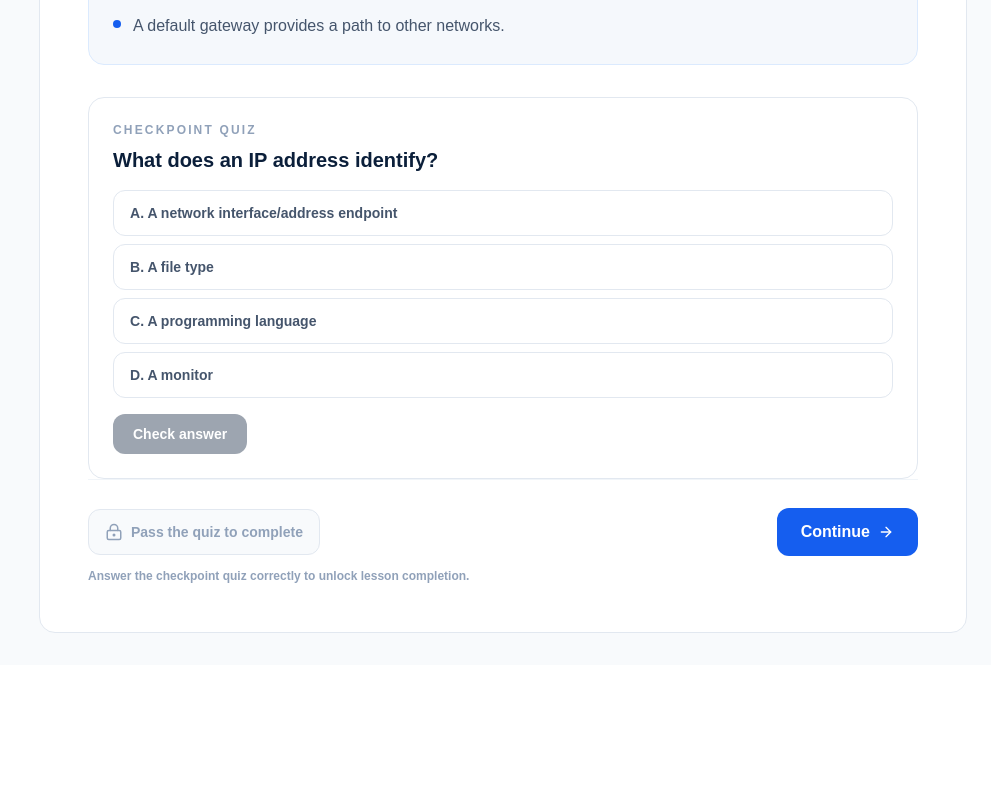
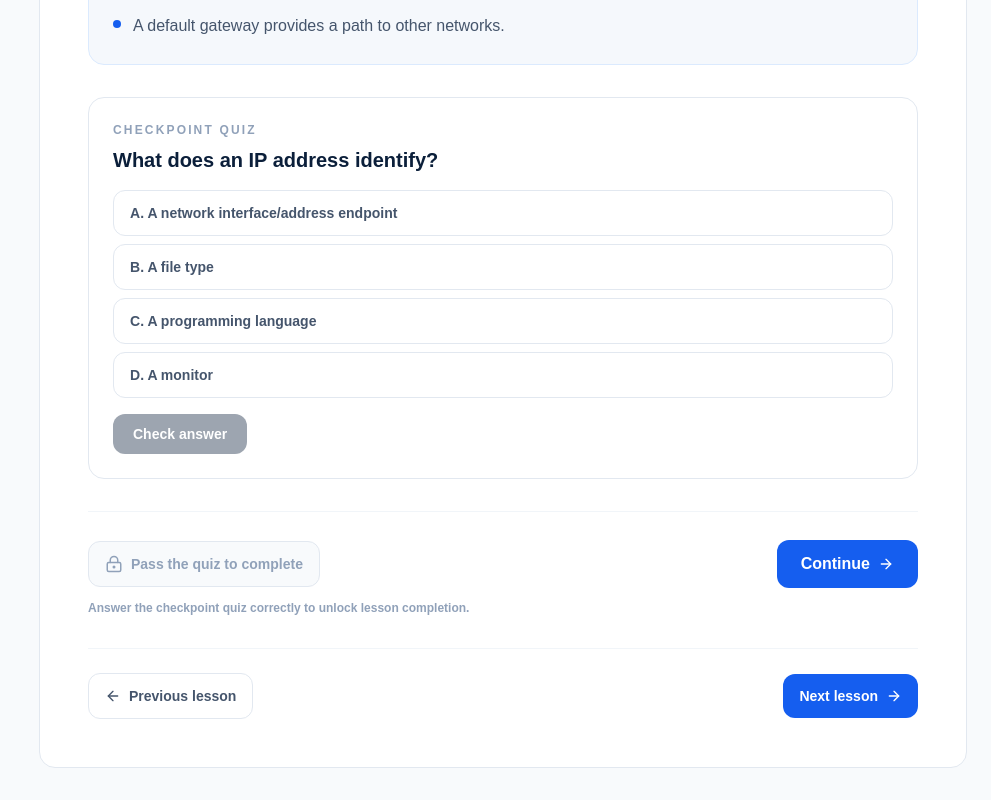
Before and after one commit to utechdev2/utech-learning-platform, a Next.js app: page /learn/computer-networking/ip-addressing in a window 1280 px wide. Shown: the part 455-1255 px from the top of the page, without its empty margins (289-1280 px from the left). Before the commit the page ends 1120 px from the top, so only its background shows below. Built offline with nearby package versions, Linux system fonts and the light colour scheme; no server answers; the database is empty.

Commit message:
feat: improve lesson navigation and mastery flow

```diff
--- a/app/learn/[course]/[lesson]/page.tsx
+++ b/app/learn/[course]/[lesson]/page.tsx
@@ -1,21 +1,28 @@
 import Link from "next/link";
-import { ArrowLeft, Menu } from "lucide-react";
+import { ArrowLeft, ArrowRight, Menu } from "lucide-react";
 import { notFound } from "next/navigation";
 import { getCourseFromDb } from "@/lib/courses";
-import LessonProgress from "@/components/lesson/LessonProgress";
 import CourseLessonList from "@/components/course/CourseLessonList";
-import Quiz from "@/components/lesson/Quiz";
+import LessonCheckpoint from "@/components/lesson/LessonCheckpoint";
 import LessonContent from "@/components/lesson/LessonContent";
 
 export default async function LessonPage({params}:{params:Promise<{course:string;lesson:string}>}) {
-  const {course:courseSlug, lesson:lessonSlug}=await params; const course=await getCourseFromDb(courseSlug); const lesson=course?.lessons.find(item=>item.slug===lessonSlug);
+  const {course:courseSlug, lesson:lessonSlug}=await params;
+  const course=await getCourseFromDb(courseSlug);
+  const lesson=course?.lessons.find(item=>item.slug===lessonSlug);
   if(!course || !lesson) notFound();
-  const index=course.lessons.findIndex(item=>item.slug===lesson.slug); const nextLesson=course.lessons[index+1];
+
+  const index=course.lessons.findIndex(item=>item.slug===lesson.slug);
+  const previousLesson=course.lessons[index-1];
+  const nextLesson=course.lessons[index+1];
+  const previousHref=previousLesson ? `/learn/${course.slug}/${previousLesson.slug}` : `/courses/${course.slug}`;
   const nextHref=nextLesson ? `/learn/${course.slug}/${nextLesson.slug}` : `/courses/${course.slug}`;
+
   return <main className="min-h-screen bg-[#f8fafc]"><header className="border-b border-slate-200 bg-white"><div className="mx-auto flex max-w-7xl items-center justify-between px-6 py-4"><Link href={`/courses/${course.slug}`} className="inline-flex items-center gap-2 text-sm font-bold text-[#0b1f3a]"><ArrowLeft size={16}/> Course overview</Link><div className="hidden items-center gap-2 text-sm font-bold text-slate-500 md:flex"><Menu size={17}/> Lesson {index+1} of {course.lessons.length}</div></div></header>
   <div className="mx-auto grid max-w-7xl gap-6 px-6 py-8 lg:grid-cols-[280px_1fr]"><aside className="rounded-2xl border border-slate-200 bg-white p-4 lg:sticky lg:top-6 lg:h-fit"><p className="px-3 pb-3 text-xs font-extrabold uppercase tracking-widest text-slate-400">Course lessons</p><CourseLessonList courseSlug={course.slug} lessons={course.lessons} currentSlug={lesson.slug}/></aside>
-  <article className="min-h-[650px] rounded-2xl border border-slate-200 bg-white p-7 md:p-12"><span className="text-sm font-extrabold uppercase tracking-[0.18em] text-[#155eef]">Lesson {index+1}</span><h1 className="mt-4 text-4xl font-black tracking-tight text-[#0b1f3a] md:text-5xl">{lesson.title}</h1><p className="mt-6 max-w-3xl text-lg leading-8 text-slate-600">{lesson.summary}</p>
+  <article className="min-h-[650px] rounded-2xl border border-slate-200 bg-white p-7 md:p-12"><div className="flex items-center justify-between gap-4"><span className="text-sm font-extrabold uppercase tracking-[0.18em] text-[#155eef]">Lesson {index+1}</span><span className="rounded-full bg-slate-100 px-3 py-1 text-xs font-bold text-slate-500">{Math.round(((index+1)/course.lessons.length)*100)}% through course</span></div><h1 className="mt-4 text-4xl font-black tracking-tight text-[#0b1f3a] md:text-5xl">{lesson.title}</h1><p className="mt-6 max-w-3xl text-lg leading-8 text-slate-600">{lesson.summary}</p>
   <section className="mt-10 rounded-2xl border border-blue-100 bg-[#f5f8fc] p-6"><h2 className="text-lg font-extrabold text-[#0b1f3a]">Key concepts</h2><ul className="mt-4 space-y-3">{lesson.points.map(point=><li key={point} className="flex gap-3 leading-7 text-slate-600"><span className="mt-2 h-2 w-2 shrink-0 rounded-full bg-[#155eef]"/>{point}</li>)}</ul></section>{lesson.content?.trim()&&<section className="mt-8"><div className="mb-4 flex items-center gap-3"><span className="h-px flex-1 bg-slate-200"/><span className="text-xs font-extrabold uppercase tracking-[0.18em] text-slate-400">Lesson notes</span><span className="h-px flex-1 bg-slate-200"/></div><div className="rounded-2xl border border-slate-200 bg-white p-6 md:p-8"><LessonContent content={lesson.content} /></div></section>}
-  <section className="mt-8 rounded-2xl border border-slate-200 p-6"><p className="text-xs font-extrabold uppercase tracking-[0.18em] text-slate-400">Checkpoint quiz</p><h2 className="mt-2 text-xl font-black text-[#0b1f3a]">{lesson.quiz.question}</h2><Quiz courseSlug={course.slug} lessonSlug={lesson.slug} question={lesson.quiz.question} options={lesson.quiz.options} answer={lesson.quiz.answer}/></section>
-  <LessonProgress course={course.slug} lesson={lesson.slug} nextHref={nextHref}/></article></div></main>;
+  <LessonCheckpoint courseSlug={course.slug} lessonSlug={lesson.slug} question={lesson.quiz.question} options={lesson.quiz.options} answer={lesson.quiz.answer} nextHref={nextHref} />
+  <div className="mt-8 flex items-center justify-between gap-3 border-t border-slate-100 pt-6"><Link href={previousHref} className="inline-flex items-center gap-2 rounded-xl border border-slate-200 px-4 py-3 text-sm font-bold text-slate-600 hover:border-blue-200 hover:text-[#155eef]"><ArrowLeft size={16}/> {previousLesson ? "Previous lesson" : "Course overview"}</Link><Link href={nextHref} className="inline-flex items-center gap-2 rounded-xl bg-[#155eef] px-4 py-3 text-sm font-bold text-white hover:bg-blue-700">{nextLesson ? "Next lesson" : "Finish course"} <ArrowRight size={16}/></Link></div>
+  </article></div></main>;
 }
```
